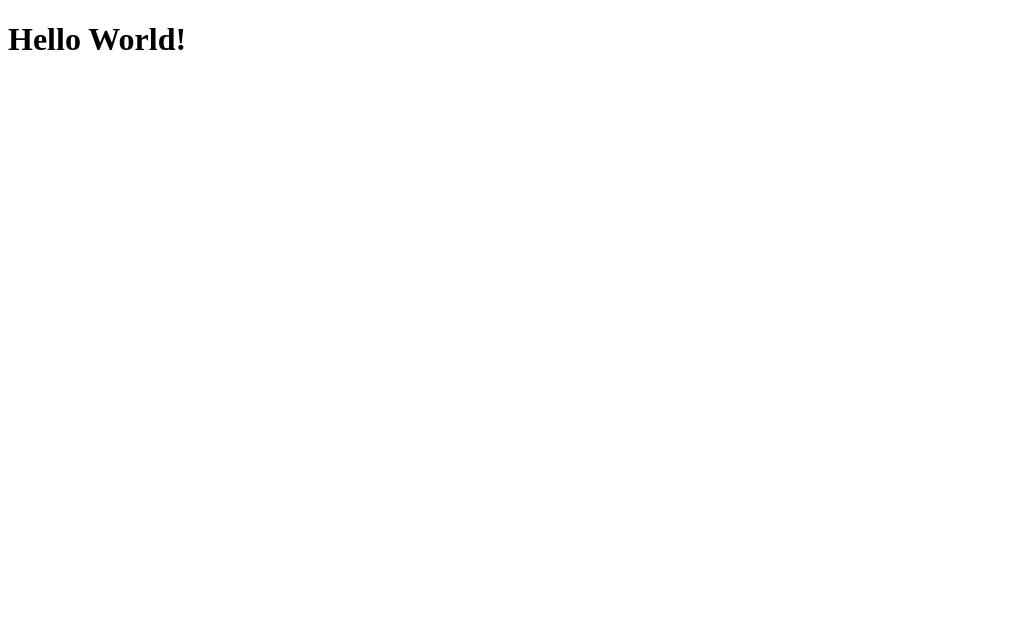
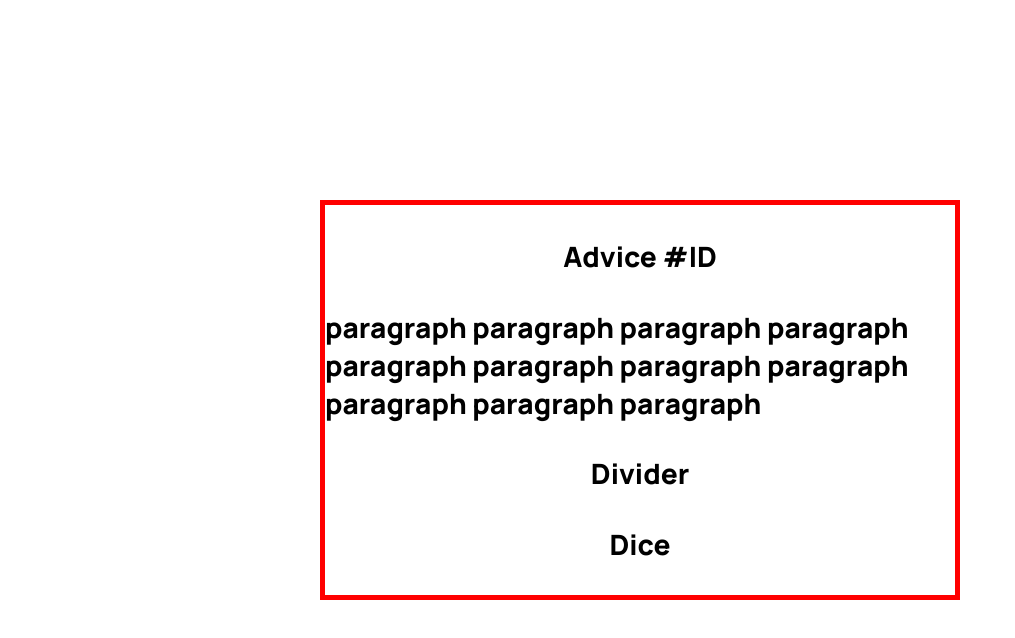
Before and after one commit to workByShad/advice-generator-app-frontend, a React (Vite) app: page / in a window 1280 px wide. Shown: the top 638 px of the page, without its empty margins (0-1015 px from the left). Built offline with nearby package versions, Linux system fonts and the light colour scheme.

Commit message:
Set up the basic layout and create the main components.

```diff
--- a/index.html
+++ b/index.html
@@ -4,6 +4,13 @@
     <meta charset="UTF-8" />
     <meta name="viewport" content="width=device-width, initial-scale=1.0" />
     <title>Advice generator app</title>
+
+    <link rel="preconnect" href="https://fonts.googleapis.com" />
+    <link rel="preconnect" href="https://fonts.gstatic.com" crossorigin />
+    <link
+      href="https://fonts.googleapis.com/css2?family=Manrope:wght@800&display=swap"
+      rel="stylesheet"
+    />
   </head>
   <body>
     <div id="root"></div>
--- a/src/App.jsx
+++ b/src/App.jsx
@@ -1,7 +1,9 @@
+import Card from "./components/Card";
+
 function App() {
   return (
     <>
-      <h1>Hello World!</h1>
+      <Card />
     </>
   );
 }
--- a/src/assets/index.css
+++ b/src/assets/index.css
@@ -1,3 +1,36 @@
+* {
+  font-family: "Manrope", sans-serif;
+  font-weight: 800;
+  font-optical-sizing: auto;
+  font-style: normal;
+  font-size: 28px;
+  box-sizing: border-box;
+  margin: 0;
+  padding: 0;
+  border: 0;
+}
+
+body {
+  display: flex;
+  height: 100vh;
+  width: 100vw;
+  align-items: center;
+  justify-content: center;
+}
+
+.card {
+  display: flex;
+  flex-direction: column;
+  align-items: center;
+  justify-content: space-evenly;
+  height: 50vh;
+  width: 50vw;
+}
+
+.border {
+  border: thick solid red;
+}
+
 .attribution {
   font-size: 11px;
   text-align: center;
--- /dev/null
+++ b/src/components/AdviceID.jsx
@@ -0,0 +1,9 @@
+const AdviceID = () => {
+  return (
+    <>
+      <p>Advice #ID</p>
+    </>
+  );
+};
+
+export default AdviceID;
--- /dev/null
+++ b/src/components/AdviceText.jsx
@@ -0,0 +1,12 @@
+const AdviceText = () => {
+  return (
+    <>
+      <p>
+        paragraph paragraph paragraph paragraph paragraph paragraph paragraph
+        paragraph paragraph paragraph paragraph
+      </p>
+    </>
+  );
+};
+
+export default AdviceText;
--- /dev/null
+++ b/src/components/Card.jsx
@@ -0,0 +1,17 @@
+import AdviceID from "./AdviceID";
+import AdviceText from "./AdviceText";
+import Divider from "./Divider";
+import Dice from "./Dice";
+
+const Card = () => {
+  return (
+    <div className="border card">
+      <AdviceID />
+      <AdviceText />
+      <Divider />
+      <Dice />
+    </div>
+  );
+};
+
+export default Card;
--- /dev/null
+++ b/src/components/Dice.jsx
@@ -0,0 +1,5 @@
+const Dice = () => {
+  return <div>Dice</div>;
+};
+
+export default Dice;
--- /dev/null
+++ b/src/components/Divider.jsx
@@ -0,0 +1,5 @@
+const Divider = () => {
+  return <div>Divider</div>;
+};
+
+export default Divider;
```
